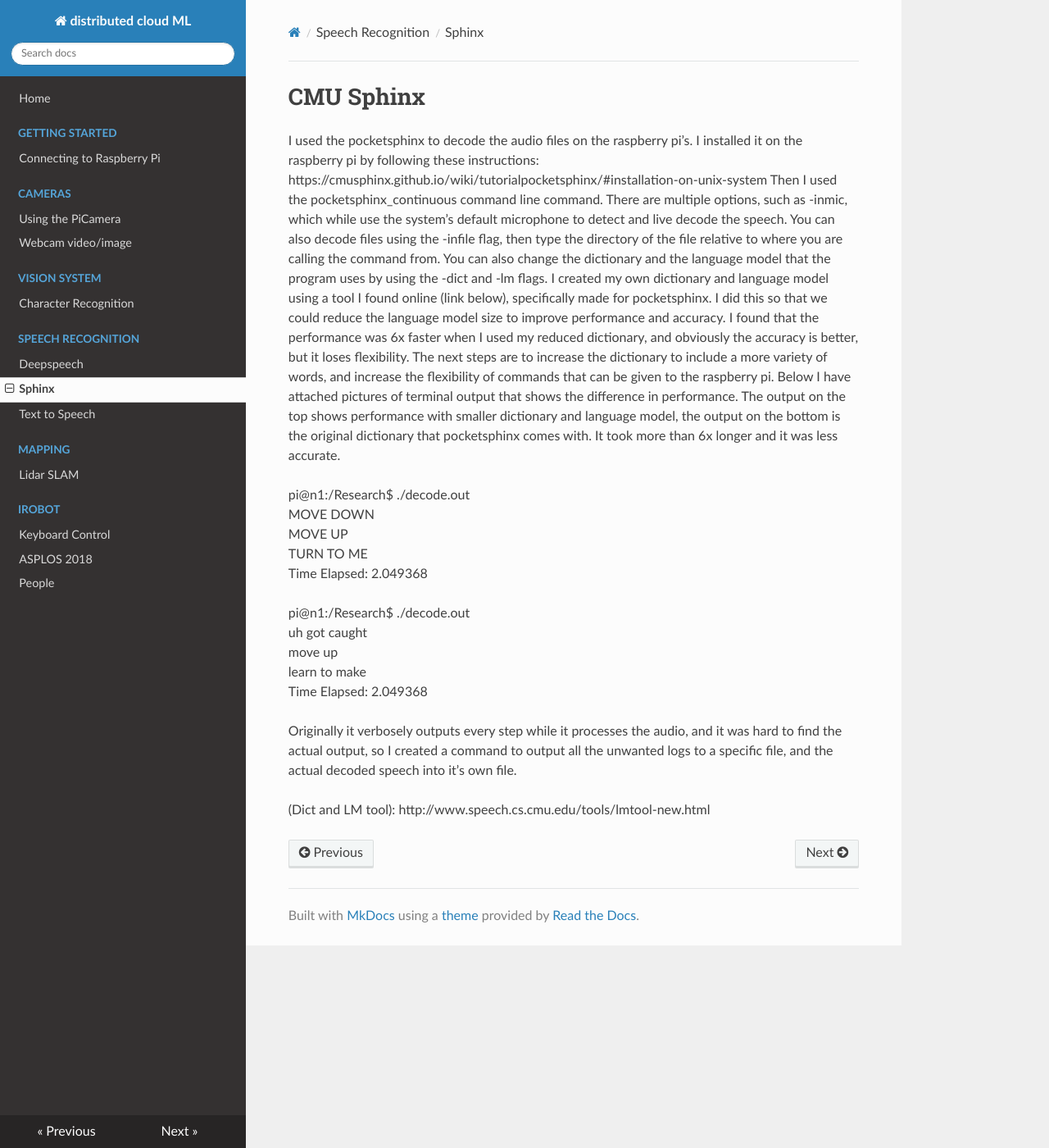
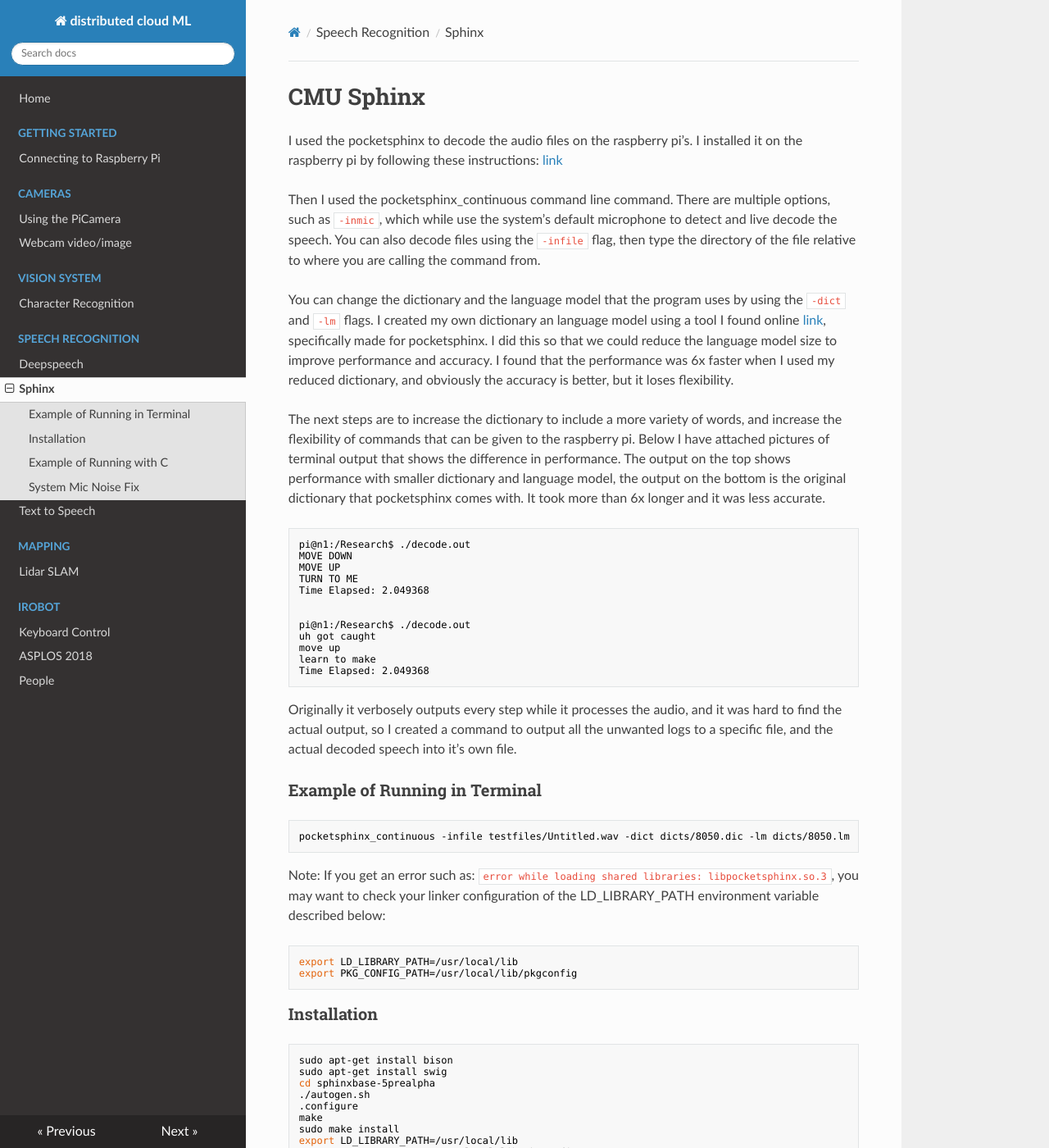
Before and after one commit to parallel-ml/docs, an MkDocs documentation site: the page built from docs/speech/sphinx.md, in a window 1280 px wide and 1400 px high. Shown: the whole window at 82% size. Built offline with MkDocs 1.6.1, drawn with Linux system fonts in a browser that asks for light colours; nearby versions of some CDN libraries; some of the changed text lies outside the part shown.

Commit message:
fix sphinx doc

````diff
--- a/docs/speech/sphinx.md
+++ b/docs/speech/sphinx.md
@@ -1,7 +1,13 @@
 # CMU Sphinx
-I used the pocketsphinx to decode the audio files on the raspberry pi’s. I installed it on the raspberry pi by following these instructions: https://cmusphinx.github.io/wiki/tutorialpocketsphinx/#installation-on-unix-system
-Then I used the pocketsphinx_continuous command line command. There are multiple options, such as -inmic, which while use the system’s default microphone to detect and live decode the speech. You can also decode files using the -infile flag, then type the directory of the file relative to where you are calling the command from. You can also change the dictionary and the language model that the program uses by using the -dict and -lm flags. I created my own dictionary and language model using a tool I found online (link below), specifically made for pocketsphinx. I did this so that we could reduce the language model size to improve performance and accuracy. I found that the performance was 6x faster when I used my reduced dictionary, and obviously the accuracy is better, but it loses flexibility. The next steps are to increase the dictionary to include a more variety of words, and increase the flexibility of commands that can be given to the raspberry pi. Below I have attached pictures of terminal output that shows the difference in performance. The output on the top shows performance with smaller dictionary and language model, the output on the bottom is the original dictionary that pocketsphinx comes with. It took more than 6x longer and it was less accurate.
+I used the pocketsphinx to decode the audio files on the raspberry pi’s. I installed it on the raspberry pi by following these instructions: [link](https://cmusphinx.github.io/wiki/tutorialpocketsphinx/#installation-on-unix-system)
 
+Then I used the pocketsphinx_continuous command line command. There are multiple options, such as `-inmic`, which while use the system’s default microphone to detect and live decode the speech. You can also decode files using the `-infile` flag, then type the directory of the file relative to where you are calling the command from.
+
+You can change the dictionary and the language model that the program uses by using the `-dict` and `-lm` flags. I created my own dictionary an language model using a tool I found online [link](http://www.speech.cs.cmu.edu/tools/lmtool-new.html), specifically made for pocketsphinx. I did this so that we could reduce the language model size to improve performance and accuracy. I found that the performance was 6x faster when I used my reduced dictionary, and obviously the accuracy is better, but it loses flexibility.
+
+The next steps are to increase the dictionary to include a more variety of words, and increase the flexibility of commands that can be given to the raspberry pi. Below I have attached pictures of terminal output that shows the difference in performance. The output on the top shows performance with smaller dictionary and language model, the output on the bottom is the original dictionary that pocketsphinx comes with. It took more than 6x longer and it was less accurate.
+
+```BASH
 pi@n1:/Research$ ./decode.out
 MOVE DOWN
 MOVE UP
@@ -14,8 +20,140 @@
 move up
 learn to make
 Time Elapsed: 2.049368
+```
 
 
 Originally it verbosely outputs every step while it processes the audio, and it was hard to find the actual output, so I created a command to output all the unwanted logs to a specific file, and the actual decoded speech into it’s own file.
 
-(Dict and LM tool): http://www.speech.cs.cmu.edu/tools/lmtool-new.html
+
+### Example of Running in Terminal
+
+```BASH
+pocketsphinx_continuous -infile testfiles/Untitled.wav -dict dicts/8050.dic -lm dicts/8050.lm
+```
+
+Note: If you get an error such as: `error while loading shared libraries: libpocketsphinx.so.3`, you may want to check your linker configuration of the LD_LIBRARY_PATH environment variable described below:
+
+```BASH
+export LD_LIBRARY_PATH=/usr/local/lib
+export PKG_CONFIG_PATH=/usr/local/lib/pkgconfig
+```
+
+### Installation
+
+```BASH
+sudo apt-get install bison
+sudo apt-get install swig
+cd sphinxbase-5prealpha
+./autogen.sh
+.configure
+make
+sudo make install
+export LD_LIBRARY_PATH=/usr/local/lib
+export PKG_CONFIG_PATH=/usr/local/lib/pkgconfig
+cd ../pocketsphinx-5prealpha
+./autogen.sh
+.configure
+make
+sudo make install
+```
+
+
+### Example of Running with C
+
+Contents of decode.c
+
+```CPP
+#include <stdlib.h>
+#include <stdio.h>
+#include <time.h>
+#define BILLION  1000000000.0;
+
+
+int main(void) {
+    struct timespec start, end;
+
+    system("export LD_LIBRARY_PATH=/usr/local/lib");
+    system("arecord --format=S16_LE --duration=5 --rate=16k -D sysdefault:CARD=1 --file-type=wav testfiles/noisy.wav");
+    system("echo done recording...");
+    system("python testfiles/noiseClean.py");
+    system("echo done cleaning...");
+    clock_gettime(CLOCK_REALTIME, &start);
+    system("\
+        pocketsphinx_continuous \
+        -infile testfiles/filtered.wav \
+        -dict dicts/8050.dic \
+        -lm dicts/8050.lm \
+        2>./output/unwanted-stuff.log | tee ./output/words.txt");
+    // pocketsphinx_continuous -infile testfiles/Untitled.wav -dict dicts/8050.dic -lm dicts/8050.lm 2>./output/unwanted-stuff.log | tee ./output/words.txt
+    system("echo done decoding...");
+    clock_gettime(CLOCK_REALTIME, &end);
+    double time_spent = (end.tv_sec - start.tv_sec) +
+            (end.tv_nsec - start.tv_nsec) / BILLION;
+    char *timerOutput = malloc(25);
+    sprintf(timerOutput, "echo Time Elapsed: %f\n", time_spent);
+    system(timerOutput);
+}
+```
+
+
+### System Mic Noise Fix
+
+Using system/USB mic has noises, to clean, here is the content of noiseClean.py:
+
+```python
+outname = 'testfiles/filtered.wav'
+
+cutOffFrequency = 400.0
+
+# from http://stackoverflow.com/questions/13728392/moving-average-or-running-mean
+def running_mean(x, windowSize):
+  cumsum = np.cumsum(np.insert(x, 0, 0))
+  return (cumsum[windowSize:] - cumsum[:-windowSize]) / windowSize
+
+# from http://stackoverflow.com/questions/2226853/interpreting-wav-data/2227174#2227174
+def interpret_wav(raw_bytes, n_frames, n_channels, sample_width, interleaved = True):
+
+    if sample_width == 1:
+        dtype = np.uint8 # unsigned char
+    elif sample_width == 2:
+        dtype = np.int16 # signed 2-byte short
+    else:
+        raise ValueError("Only supports 8 and 16 bit audio formats.")
+
+    channels = np.fromstring(raw_bytes, dtype=dtype)
+
+    if interleaved:
+        # channels are interleaved, i.e. sample N of channel M follows sample N of channel M-1 in raw data
+        channels.shape = (n_frames, n_channels)
+        channels = channels.T
+    else:
+        # channels are not interleaved. All samples from channel M occur before all samples from channel M-1
+        channels.shape = (n_channels, n_frames)
+
+    return channels
+
+with contextlib.closing(wave.open(fname,'rb')) as spf:
+    sampleRate = spf.getframerate()
+    ampWidth = spf.getsampwidth()
+    nChannels = spf.getnchannels()
+    nFrames = spf.getnframes()
+
+    # Extract Raw Audio from multi-channel Wav File
+    signal = spf.readframes(nFrames*nChannels)
+    spf.close()
+    channels = interpret_wav(signal, nFrames, nChannels, ampWidth, True)
+
+    # get window size
+    # from http://dsp.stackexchange.com/questions/9966/what-is-the-cut-off-frequency-of-a-moving-average-filter
+    freqRatio = (cutOffFrequency/sampleRate)
+    N = int(math.sqrt(0.196196 + freqRatio**2)/freqRatio)
+
+    # Use moviung average (only on first channel)
+    filtered = running_mean(channels[0], N).astype(channels.dtype)
+
+    wav_file = wave.open(outname, "w")
+    wav_file.setparams((1, ampWidth, sampleRate, nFrames, spf.getcomptype(), spf.getcompname()))
+    wav_file.writeframes(filtered.tobytes('C'))
+    wav_file.close()
+```
````
